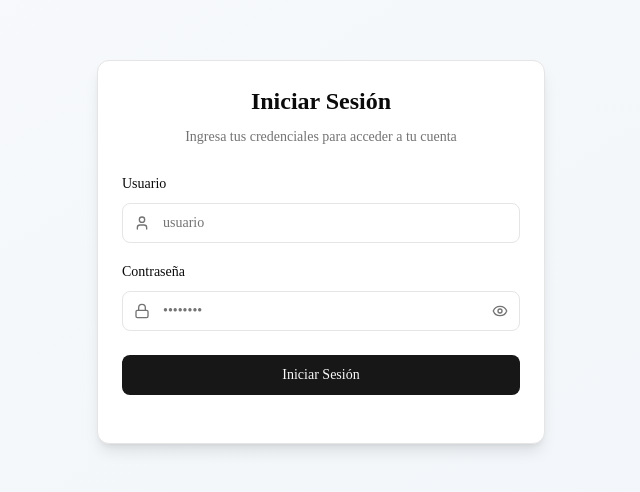
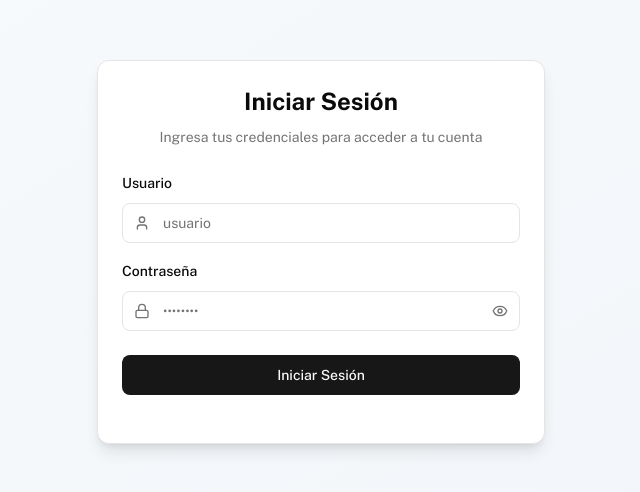
Before and after one commit to tomasfqit/puntoventa, a Next.js app: page /login in a window 1280 px wide. Shown: the part 148-640 px from the top of the page, without its empty margins (319-959 px from the left). Built offline with nearby package versions, Linux system fonts and the light colour scheme.

Commit message:
Update Tailwind configuration to include Public Sans font, modify layout to utilize new font, adjust HomePage redirect logic, enhance LoginForm with token management, and add AboutPage component.

```diff
--- a/src/app/(auth)/login/page.tsx
+++ b/src/app/(auth)/login/page.tsx
@@ -8,8 +8,11 @@ import { Card, CardContent, CardDescription, CardFooter, CardHeader, CardTitle }
 import { Input } from "@/components/ui/input";
 import { Label } from "@/components/ui/label";
 import { Eye, EyeOff, Mail, Lock, Loader2, User } from "lucide-react"
+import { setToken } from "@/api/config"
+import { useRouter } from "next/navigation"
 
 export default function LoginForm() {
+    const router = useRouter();
     const [showPassword, setShowPassword] = useState(false)
     const [isLoading, setIsLoading] = useState(false)
     const [formData, setFormData] = useState({
@@ -19,16 +22,12 @@ export default function LoginForm() {
 
     const handleSubmit = async (e: React.FormEvent) => {
         e.preventDefault();
-
-        console.log(formData);
-
-        // setIsLoading(true)
-
-        // // Simular llamada a API
-        // await new Promise((resolve) => setTimeout(resolve, 2000))
-
-        // console.log("Login attempt:", formData)
-        // setIsLoading(false)
+        if(formData.username === "" || formData.password === ""){
+            alert("Por favor, ingresa un usuario y contraseña");
+            return;
+        }
+        setToken("1234567890");
+        router.push("/home");
     }
 
     const handleInputChange = (field: string, value: string | boolean) => {
--- /dev/null
+++ b/src/app/(protected)/about/page.tsx
@@ -0,0 +1,3 @@
+export default function AboutPage() {
+    return <div>About</div>;
+}
--- a/src/app/layout.tsx
+++ b/src/app/layout.tsx
@@ -1,5 +1,5 @@
 import type { Metadata } from "next";
-import { Geist, Geist_Mono } from "next/font/google";
+import { Geist, Geist_Mono, Public_Sans } from "next/font/google";
 import "./globals.css";
 
 const geistSans = Geist({
@@ -9,6 +9,11 @@ const geistSans = Geist({
 
 const geistMono = Geist_Mono({
   variable: "--font-geist-mono",
+  subsets: ["latin"],
+});
+
+const publicSans = Public_Sans({
+  variable: "--font-public-sans",
   subsets: ["latin"],
 });
 
@@ -27,7 +32,7 @@ export default function RootLayout({
   return (
     <html lang="en">
       <body
-        className={`${geistSans.variable} ${geistMono.variable} antialiased`}
+        className={`${geistSans.variable} ${geistMono.variable} ${publicSans.variable} font-public-sans antialiased`}
       >
         {children}
       </body>
--- a/src/app/page.tsx
+++ b/src/app/page.tsx
@@ -8,9 +8,7 @@ export default function HomePage() {
 
   useEffect(() => {
     const token = getToken();
-    if (token) {
-      redirect('/home');
-    } else {
+    if (!token) {
       redirect('/login');
     }
   }, []);
--- a/tailwind.config.js
+++ b/tailwind.config.js
@@ -65,8 +65,10 @@ module.exports = {
         sm: "calc(var(--radius) - 4px)",
       },
       fontFamily: {
-        sans: ["var(--font-geist-sans)"],
+        sans: ["var(--font-public-sans)"],
         mono: ["var(--font-geist-mono)"],
+        "geist-sans": ["var(--font-geist-sans)"],
+        "public-sans": ["var(--font-public-sans)"],
       },
     },
   },
```
